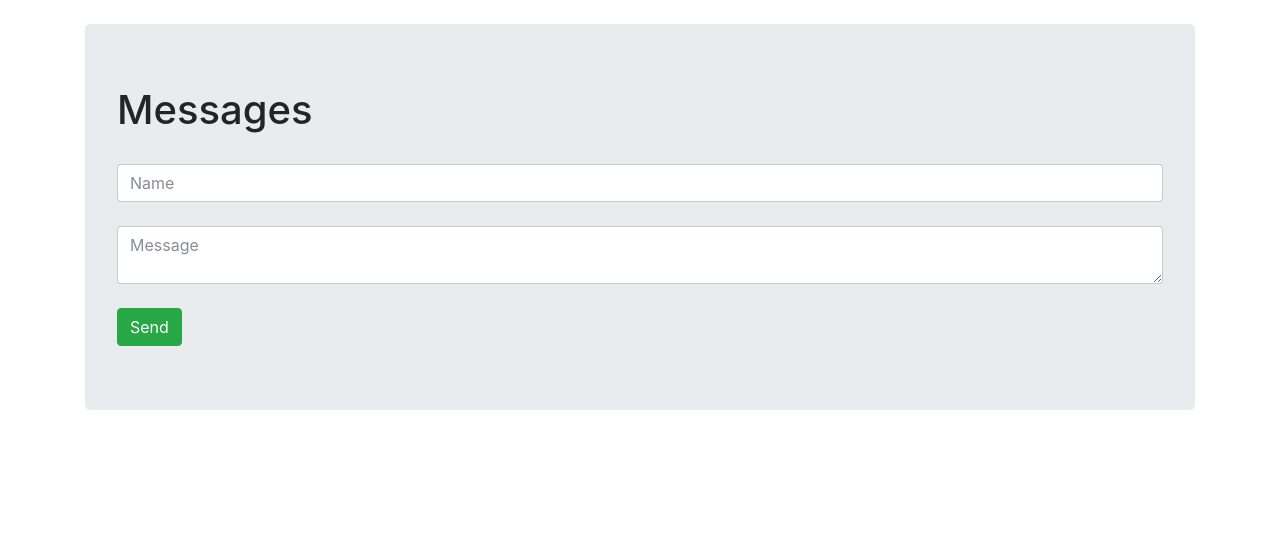
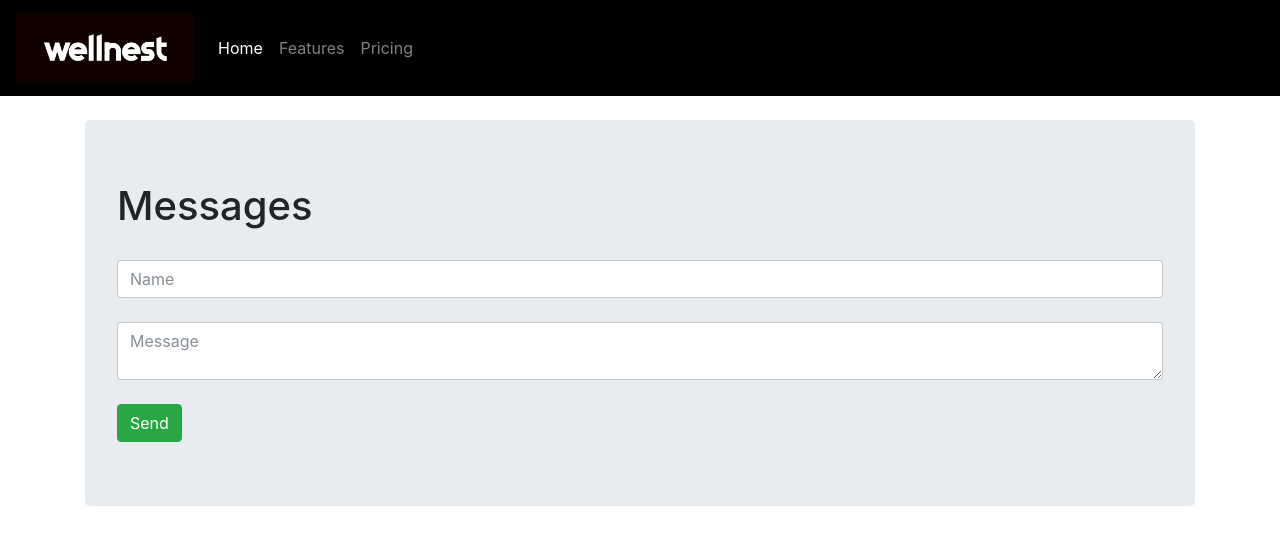
Before and after one commit to tsearle7/wellnest, a website: page index.html in a window 1280 px wide. Drawn offline with nearby package versions, Linux system fonts and the light colour scheme; no server answers.

Commit message:
making progress

```diff
--- a/index.html
+++ b/index.html
@@ -15,7 +15,24 @@
 	<script src="/socket.io/socket.io.js"></script>
   </head>
   <body>
-
+  	<header>
+		<nav class="navbar navbar-expand-lg navbar-dark" style="background-color: #000000;">
+			<a class="navbar-brand" href="#">
+				<img src="/static/images/logo.png" height=70px alt="the_logo" id="logo">
+			</a>
+			<button class="navbar-toggler" type="button" data-toggle="collapse" data-target="#navbarNavAltMarkup" aria-controls="navbarNavAltMarkup" aria-expanded="false" aria-label="Toggle navigation">
+				<span class="navbar-toggler-icon"></span>
+			</button>
+			<form class="">
+			<div class="my-2 my-lg-0" id="navbarNavAltMarkup">
+				<div class="navbar-nav">
+					<a class="nav-item nav-link active" href="#">Home <span class="sr-only">(current)</span></a>
+					<a class="nav-item nav-link" href="#">Features</a>
+					<a class="nav-item nav-link" href="#">Pricing</a>
+				</div>
+			</div>
+		</nav>
+	</header>
 	<div class="container">
 		<br>
 		<div class="jumbotron">
--- /dev/null
+++ b/static/css/style.css
@@ -0,0 +1,17 @@
+#logo {
+	height: 30px;
+	width: 30px;
+}
+
+#title {
+	float: middle;
+	font-size: 35px;
+}
+
+#top-right {
+	float: right;
+}
+
+a {
+	text-decoration: none;
+}
```
Also changed, not shown: static/images/logo.png (added).
